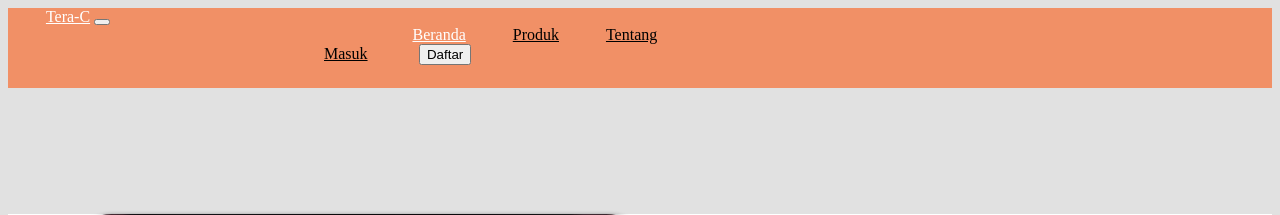
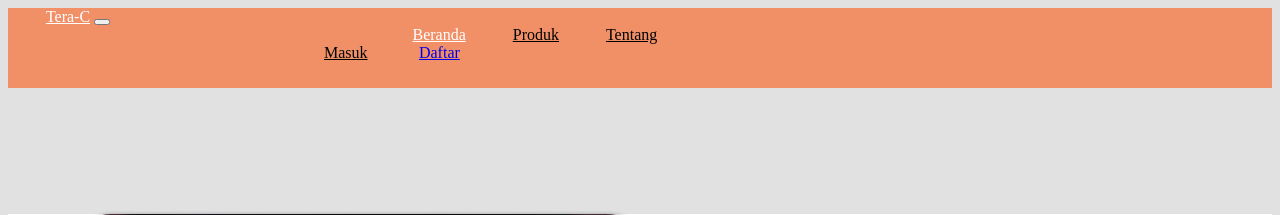
Before and after one commit to armanmaulana123/Tera-C, a CodeIgniter app: the page made by application/views/v_home.php in a window 1280 px wide. Shown: the top 215 px of the page. Run offline with CodeIgniter, Linux system fonts and the light colour scheme.

Commit message:
update register

```diff
--- a/application/views/v_home.php
+++ b/application/views/v_home.php
@@ -16,7 +16,7 @@
             <div class="collapse navbar-collapse" id="navbarNavAltMarkup" style="margin-left: 25%;">
                 <div class="navbar-nav">
                     <a class="nav-link" href="<?= base_url("landing/login") ?>" style="color:black">Masuk</a>
-                    <button type="button" class="btn btn-outline-dark" style="margin-left: 5%;">Daftar</button>
+                    <a href="<?= base_url('landing/register') ?>" class="btn btn-outline-dark" style="margin-left: 5%;">Daftar</a>
                 </div>
             </div>
         </div>
--- a/application/views/v_register.php
+++ b/application/views/v_register.php
@@ -37,7 +37,7 @@
                             <h3 style="color: #F19066;">Tera-C</h3>
                         </div>
                         <div class="col-md-2">
-                            <a href="#" style="font-size: xx-large; text-decoration:none; color:#F19066">x</a>
+                            <a href="<?= base_url('Landing') ?>" style="font-size: xx-large; text-decoration:none; color:#F19066">x</a>
                         </div>
                     </div>
                     <h3 style="margin-top: 18%;">Daftar Sekarang</h3>
```
